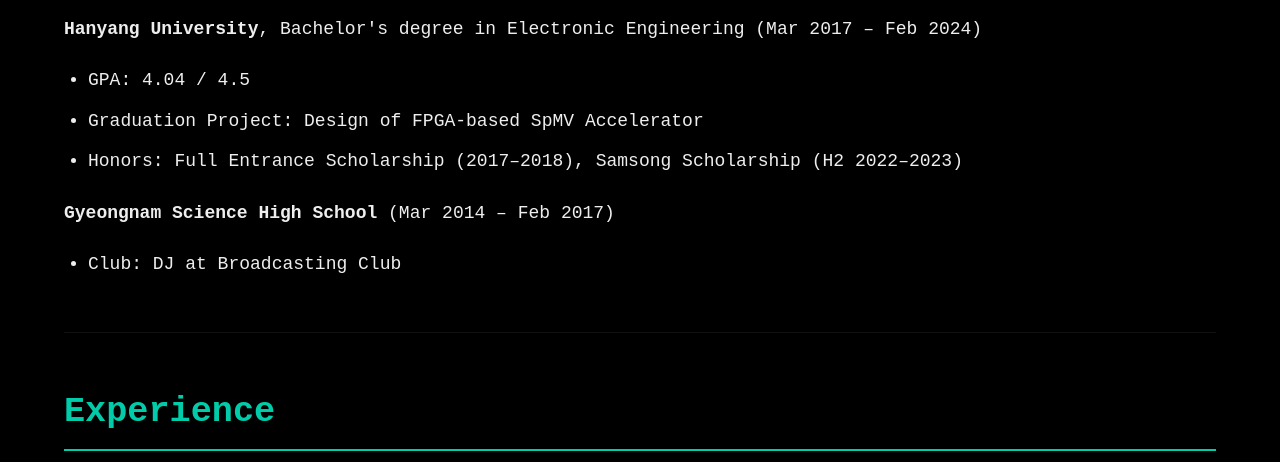
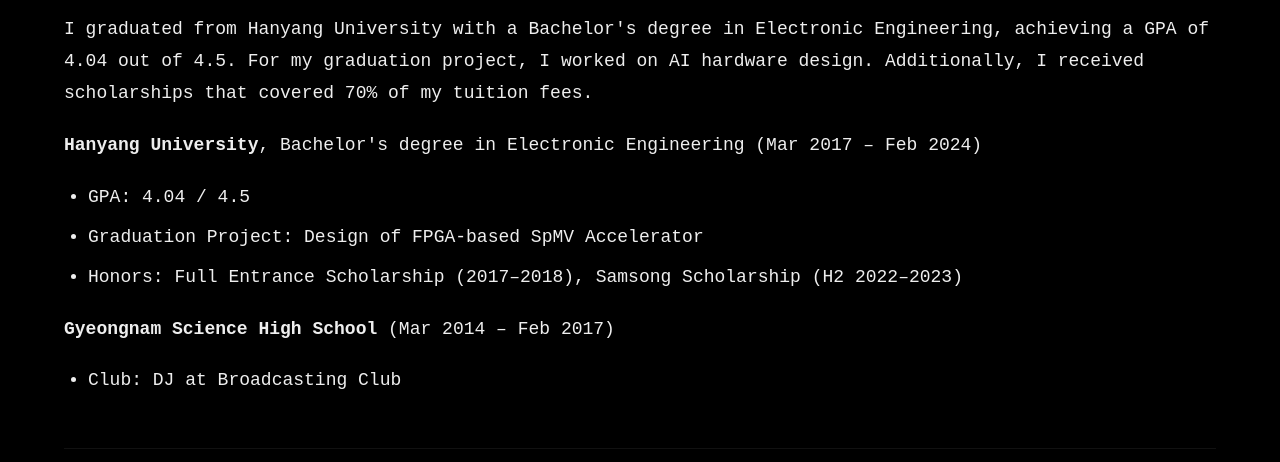
Before and after one commit to tigerhak/hello, a plain HTML site: page index.html in a window 1280 px wide. Shown: the part 338-800 px from the top of the page. Drawn offline with Linux system fonts and the light colour scheme.

Commit message:
Update index.html

```diff
--- a/index.html
+++ b/index.html
@@ -3,7 +3,7 @@
 <head>
   <meta charset="UTF-8" />
   <meta name="viewport" content="width=device-width, initial-scale=1.0" />
-  <title>Yeonghak Jeong – Resume</title>
+  <title>hello</title>
 
   <link href="https://fonts.googleapis.com/css2?family=Fira+Mono&display=swap" rel="stylesheet" />
 
@@ -62,6 +62,7 @@
 
   <section>
     <h2>Education</h2>
+    <p>I graduated from Hanyang University with a Bachelor's degree in Electronic Engineering, achieving a GPA of 4.04 out of 4.5. For my graduation project, I worked on AI hardware design. Additionally, I received scholarships that covered 70% of my tuition fees.
     <p><strong>Hanyang University</strong>, Bachelor's degree in Electronic Engineering (Mar 2017 – Feb 2024)</p>
     <ul>
       <li>GPA: 4.04 / 4.5</li>
```
